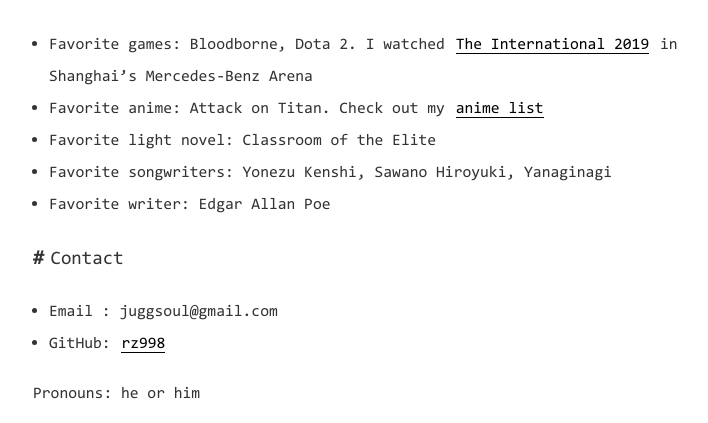
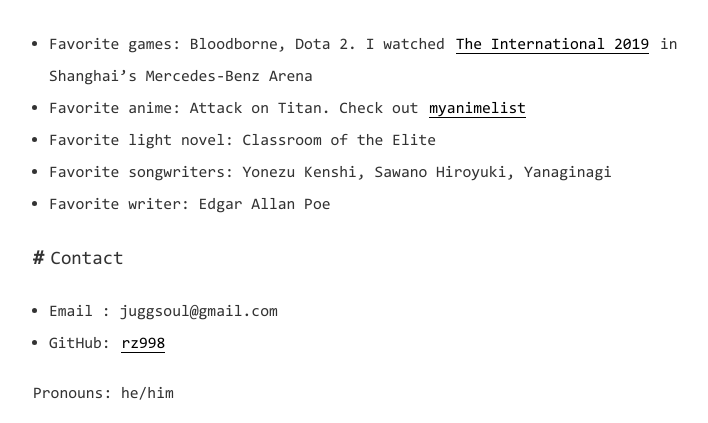
Before and after one commit to rz998/garyzhao.net, a Jekyll site: the page built from index.md, in a window 1280 px wide, cut to the strip 421-844 px from the top of the page. Shown: the whole strip, without its empty margins (267-975 px from the left). Built offline with Jekyll 4.4.1, drawn with Linux system fonts in a browser that asks for light colours.

Commit message:
Update index.md

```diff
--- a/index.md
+++ b/index.md
@@ -10,7 +10,7 @@
 ## Misc.
 
 - Favorite games: Bloodborne, Dota 2. I watched [The International 2019](https://en.wikipedia.org/wiki/The_International_2019) in Shanghai's Mercedes-Benz Arena
-- Favorite anime: Attack on Titan. Check out my [anime list](https://myanimelist.net/animelist/hitsuji_)
+- Favorite anime: Attack on Titan. Check out [myanimelist](https://myanimelist.net/animelist/hitsuji_)
 - Favorite light novel: Classroom of the Elite
 - Favorite songwriters: Yonezu Kenshi, Sawano Hiroyuki, Yanaginagi
 - Favorite writer: Edgar Allan Poe
@@ -23,4 +23,4 @@
 - GitHub: [rz998](https://github.com/rz998)
 
 
- Pronouns: he or him
+ Pronouns: he/him
```
